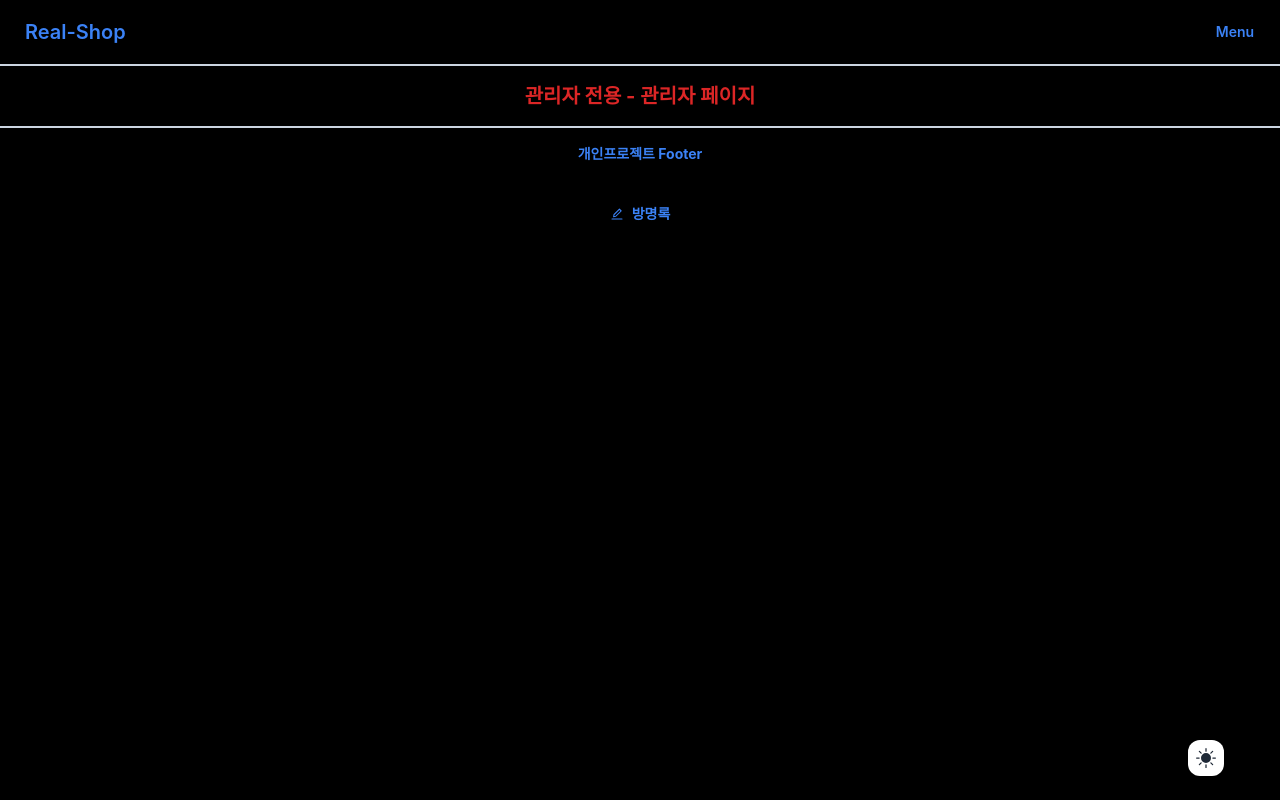
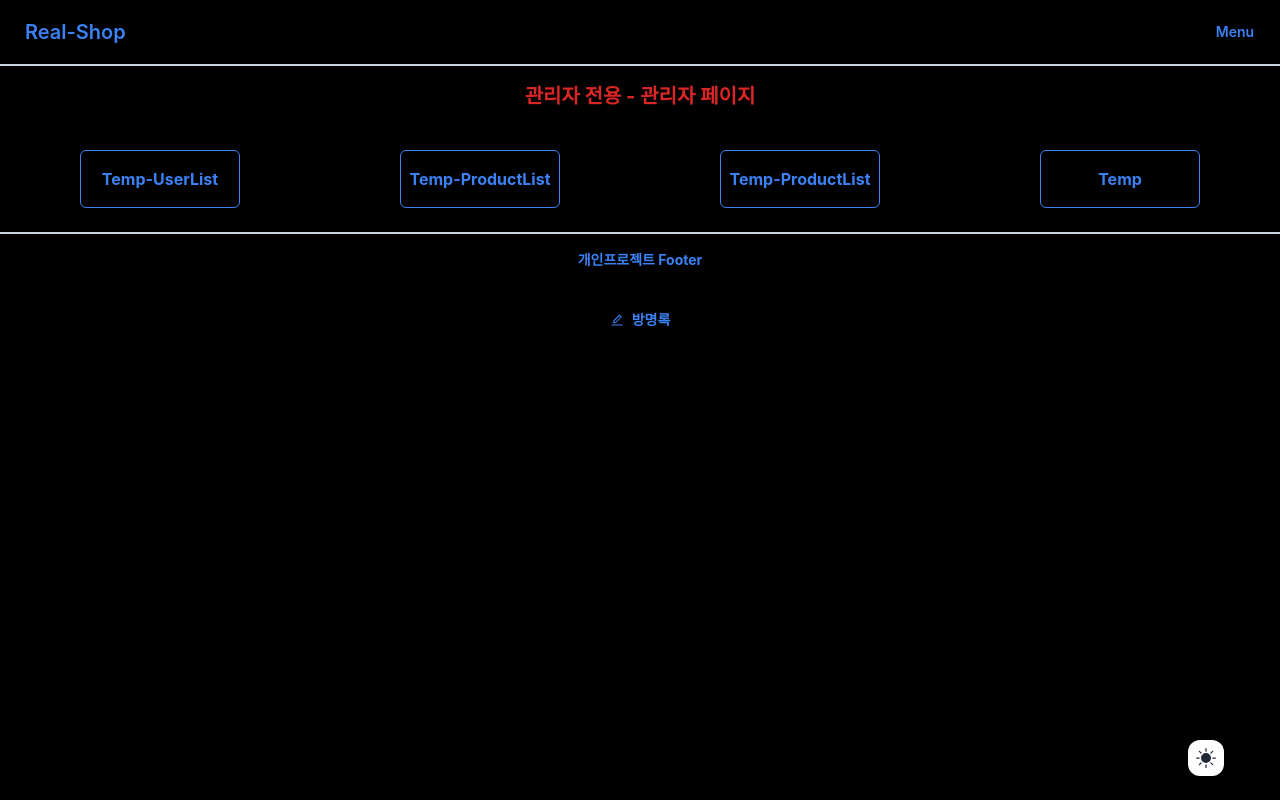
Before and after one commit to Runor0624/Real-Shop, a Next.js app: page /admin in a window 1280 px wide. Built offline with nearby package versions, Linux system fonts and the light colour scheme.

Commit message:
[Add] 관리자 페이지 일부 UI 추가

```diff
--- a/app/admin/page.tsx
+++ b/app/admin/page.tsx
@@ -1,4 +1,5 @@
 // 관리자 페이지 초안
+import LogIcon from '@/components/Admin/ETC/LogIcon'
 import type { Metadata } from 'next'
 
 export const metadata: Metadata = {
@@ -6,10 +7,17 @@ export const metadata: Metadata = {
   description: '관리자 페이지 입니다.',
 }
 
-export default function page () {
+export default function page() {
   return (
     <>
-            <h1 className='text-center text-red-600 text-xl font-bold py-4'>관리자 전용 - 관리자 페이지</h1>
+      <h1 className='text-center text-red-600 text-xl font-bold py-4'>
+        관리자 전용 - 관리자 페이지
+      </h1>
+      <div>
+        <LogIcon />
+      </div>
+
+      <div>{/* 아마도 상품이나 사용자 관련 카운트 정보 제공하는 부분? */}</div>
     </>
   )
 }
--- /dev/null
+++ b/app/admin/productlist/page.tsx
@@ -0,0 +1,16 @@
+// 아마도 상품 관련 정보를 전체적으로 보여주는 페이지?
+import ProductList from '@/components/Admin/Log/ProductList'
+import type { Metadata } from 'next'
+
+export const metadata: Metadata = {
+  title: 'Admin ProductList Page',
+  description: '관리자 - 상품 리스트 페이지 입니다.',
+}
+export default function page() {
+  return (
+    <>
+      <h1 className='text-center text-blue-500'>상품 리스트</h1>
+      <ProductList />
+    </>
+  )
+}
--- /dev/null
+++ b/app/admin/userlist/page.tsx
@@ -0,0 +1,17 @@
+// 사용자 리스트 페이지
+
+import UserList from '@/components/Admin/Log/UserList'
+import type { Metadata } from 'next'
+
+export const metadata: Metadata = {
+  title: 'Admin UserList Page',
+  description: '관리자 - 사용자 리스트 페이지 입니다.',
+}
+export default function page() {
+  return (
+    <>
+      <h1 className='text-center text-blue-500'>사용자 리스트</h1>
+      <UserList />
+    </>
+  )
+}
--- a/app/cart/page.tsx
+++ b/app/cart/page.tsx
@@ -9,7 +9,9 @@ export const metadata: Metadata = {
 export default function Page() {
   return (
     <>
-      <h1 className='text-red-600 text-center text-xl font-bold py-4'>아마도 장바구니 페이지 초안</h1>
+      <h1 className='text-red-600 text-center text-xl font-bold py-4'>
+        아마도 장바구니 페이지 초안
+      </h1>
       <section className='grid grid-cols-2 justify-items-center	my-4'>
         <div className='w-4/5 border border-blue-500 rounded-md'>
           <h1 className='text-blue-500 text-center text-2xl font-bold py-4'>
--- a/app/complete/page.tsx
+++ b/app/complete/page.tsx
@@ -10,7 +10,9 @@ export const metadata: Metadata = {
 export default function Page() {
   return (
     <section className='flex flex-col justify-center items-center m-auto my-6 border border-slate-300 rounded-md w-1/2'>
-      <h1 className='text-center text-xl text-blue-500 font-bold'>구매 완료!</h1>
+      <h1 className='text-center text-xl text-blue-500 font-bold'>
+        구매 완료!
+      </h1>
       <p className='text-center text-blue-500'>
         당신의 상품 구매에 감사합니다, 입금을 확인하는대로 배송이 준비될
         예정입니다.
--- /dev/null
+++ b/components/Admin/ETC/LogIcon.tsx
@@ -0,0 +1,33 @@
+import Link from 'next/link'
+
+// 아마도 각 로그 페이지 등 관리자 전용으로 안내하는 부분?
+export default function LogIcon() {
+  return (
+    <>
+      <section className='grid grid-cols-4 justify-items-center'>
+        <div className='w-1/2 border border-blue-500 rounded-md my-6'>
+          <Link href='/admin/userlist'>
+            <p className='text-blue-500 text-center font-bold py-4'>
+              Temp-UserList
+            </p>
+          </Link>
+        </div>
+        <div className='w-1/2 border border-blue-500 rounded-md my-6'>
+          <Link href='/admin/productlist'>
+            <p className='text-blue-500 text-center font-bold py-4'>
+              Temp-ProductList
+            </p>
+          </Link>
+        </div>
+        <div className='w-1/2 border border-blue-500 rounded-md my-6'>
+          <p className='text-blue-500 text-center font-bold py-4'>
+            Temp-ProductList
+          </p>
+        </div>
+        <div className='w-1/2 border border-blue-500 rounded-md my-6'>
+          <p className='text-blue-500 text-center font-bold py-4'>Temp</p>
+        </div>
+      </section>
+    </>
+  )
+}
--- /dev/null
+++ b/components/Admin/Log/LoginLog.tsx
@@ -0,0 +1,11 @@
+// 아마도 로그인 로그 관련 컴포넌트
+
+export default function LoginLog() {
+  return (
+    <>
+      <p className='text-red-600 text-center font-bold'>
+        아마도 로그인로그 컴포넌트
+      </p>
+    </>
+  )
+}
--- /dev/null
+++ b/components/Admin/Log/ProductList.tsx
@@ -0,0 +1,10 @@
+// 상품 리스트 관련 정보
+export default function ProductList() {
+  return (
+    <>
+      <p className='text-red-600 text-center font-bold'>
+        아마도 상품 리스트 컴포넌트
+      </p>
+    </>
+  )
+}
--- /dev/null
+++ b/components/Admin/Log/UserList.tsx
@@ -0,0 +1,11 @@
+// UserList Component
+
+export default function UserList() {
+  return (
+    <>
+      <p className='text-red-600 text-center font-bold'>
+        아마도 사용자 리스트 컴포넌트
+      </p>
+    </>
+  )
+}
```
Also changed, not shown: components/Admin/Log/README.md (deleted). Lines whose indentation alone changed are shown as unchanged.
